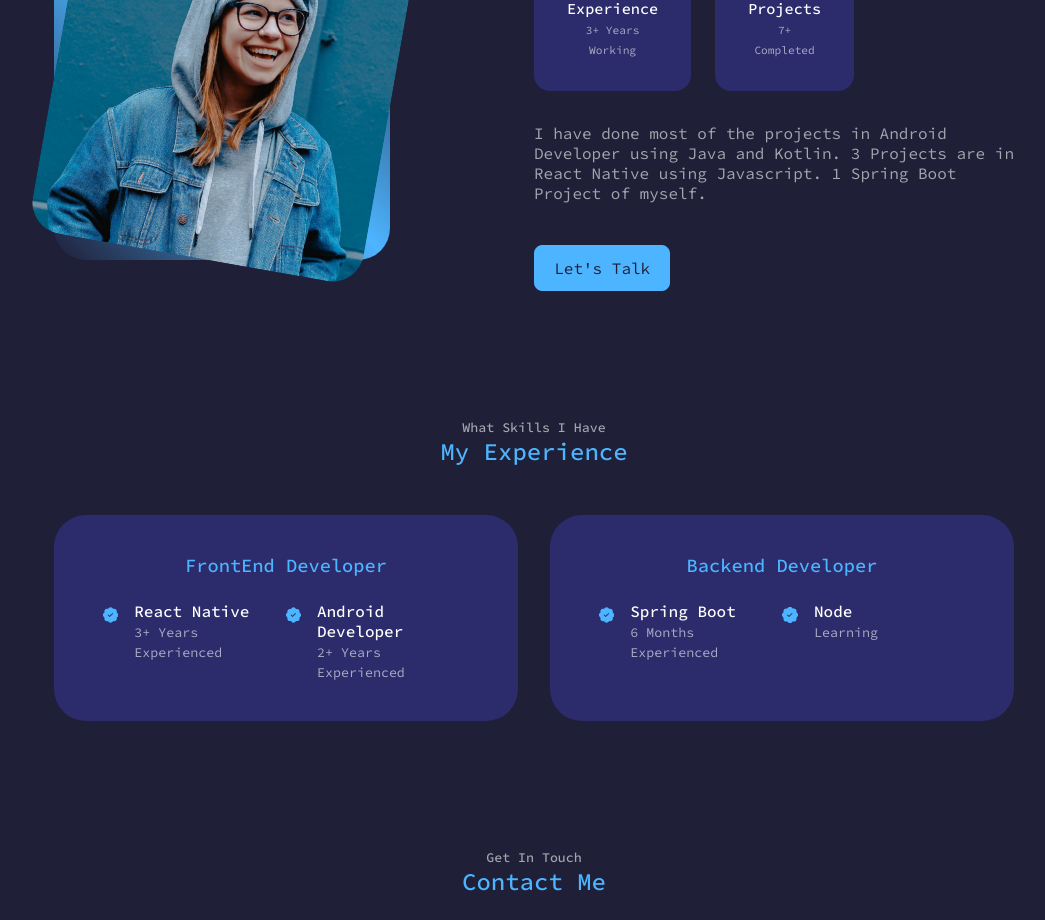
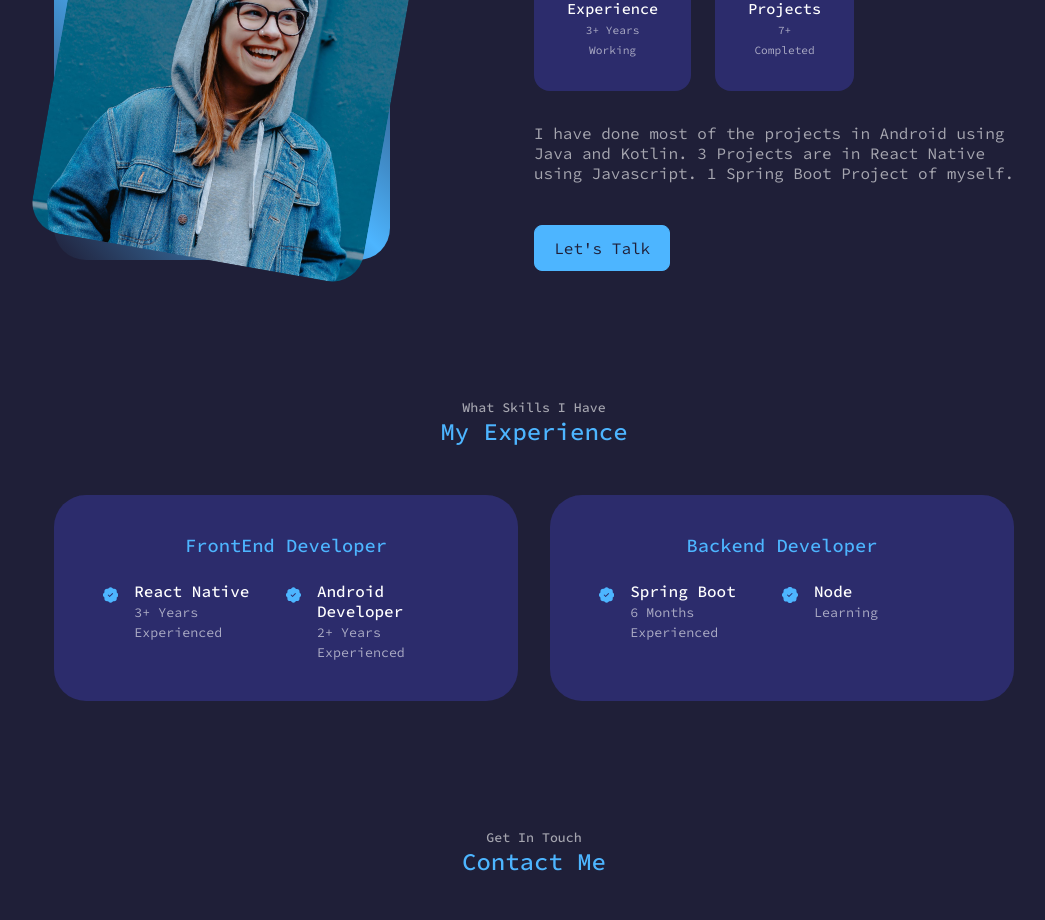
Before and after one commit to om-rajgaurav/om-rajgaurav.github.io, a React (Create React App) app: page / in a window 1280 px wide. Shown: the part 1100-2020 px from the top of the page, without its empty margins (106-1151 px from the left). Built offline with nearby package versions, Linux system fonts and the light colour scheme.

Commit message:
fixed about

```diff
--- a/src/components/about/About.js
+++ b/src/components/about/About.js
@@ -39,9 +39,9 @@ function About() {
             </article>
           </div>
           <p>
-            I have done most of the projects in Android Developer using Java and
-            Kotlin. 3 Projects are in React Native using Javascript. 1 Spring
-            Boot Project of myself.
+            I have done most of the projects in Android using Java and Kotlin. 3
+            Projects are in React Native using Javascript. 1 Spring Boot Project
+            of myself.
           </p>
           <a href='#contact' className='btn btn-primary'>
             Let's Talk
```
